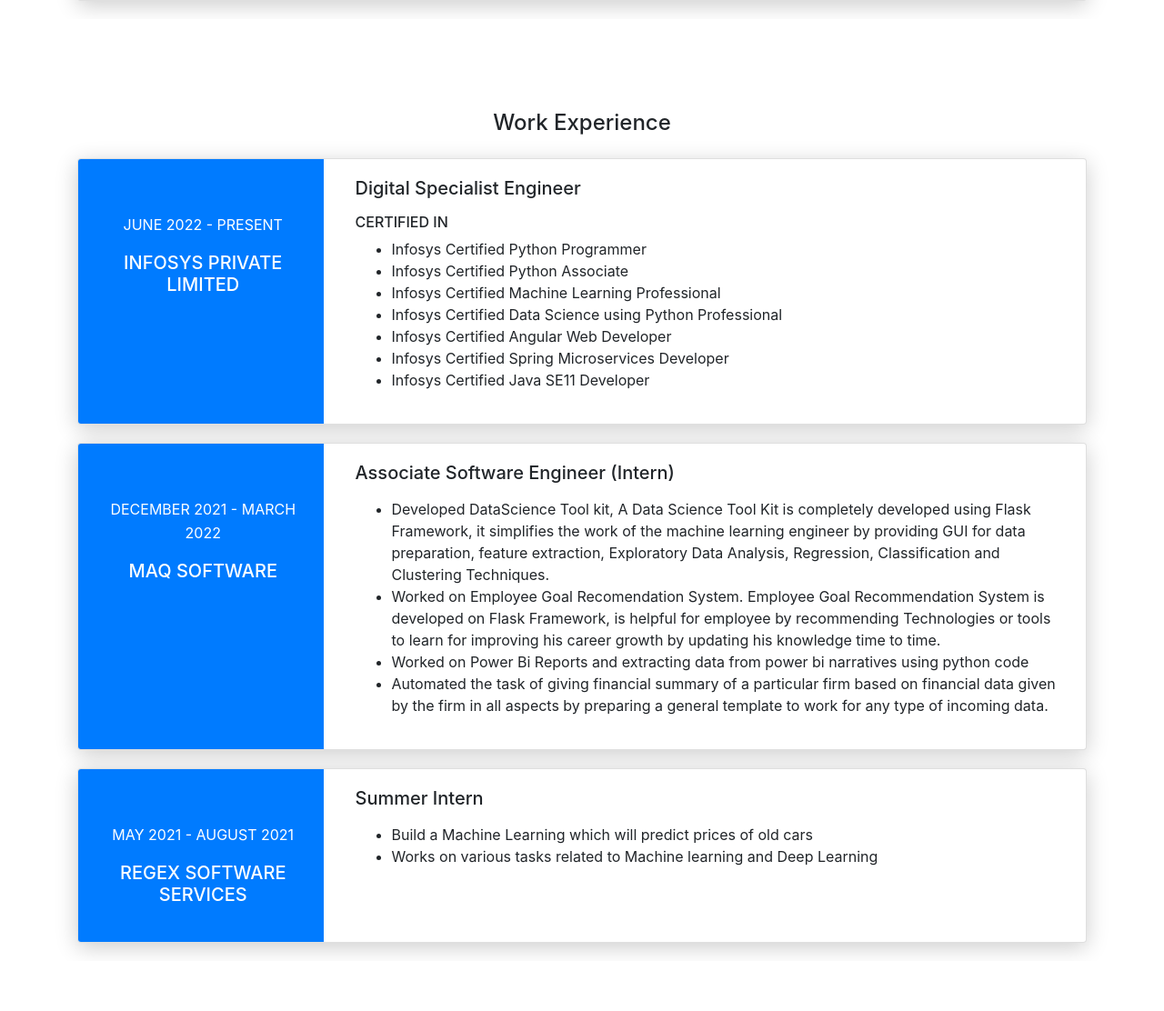
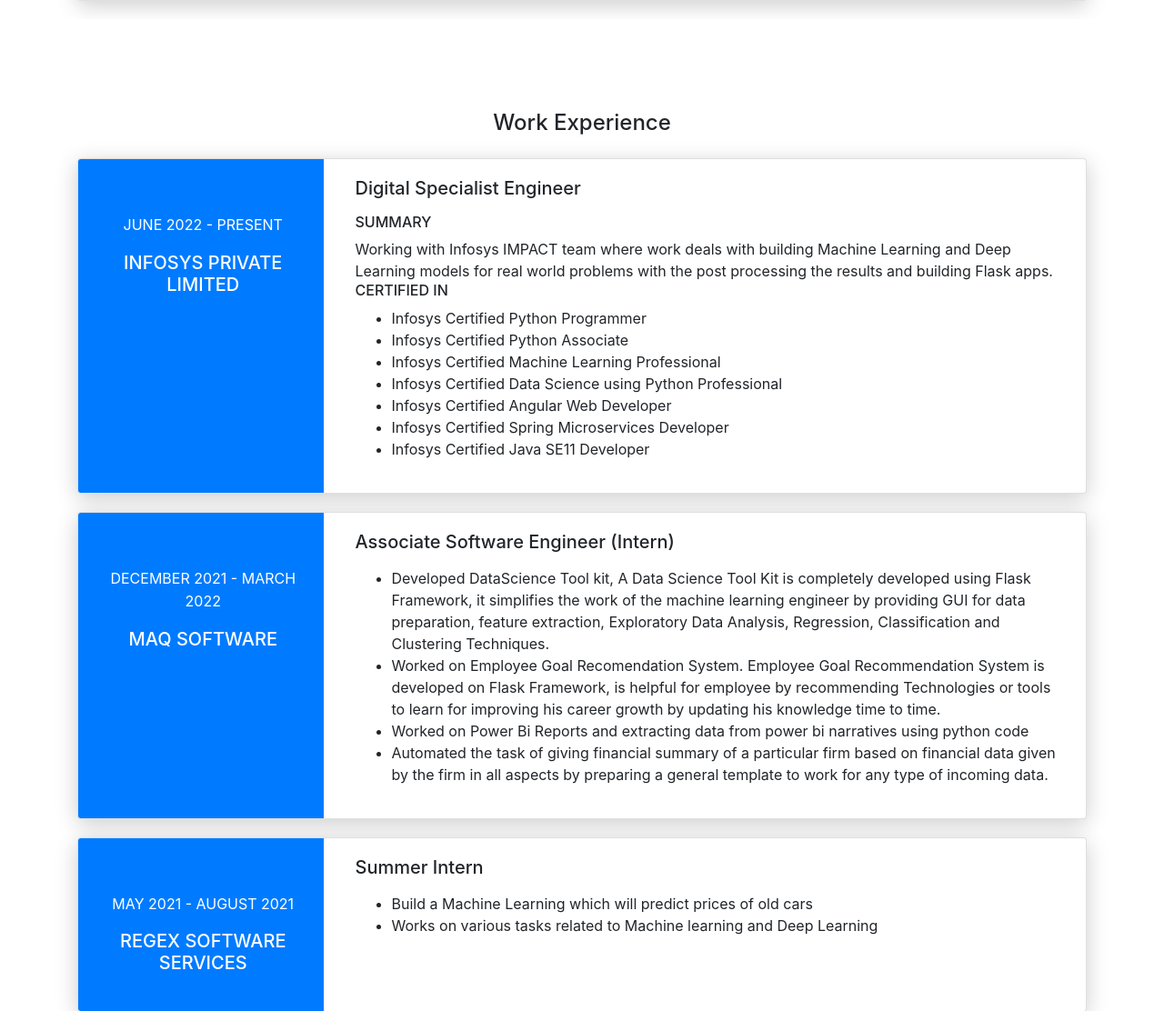
Before and after one commit to NirmalVignu/portifolio, a Flask app: page / in a window 1280 px wide. Shown: the part 1759-2871 px from the top of the page at 91% size. Run offline with Flask 2, Linux system fonts and the light colour scheme; some libraries are stand-ins or nearby versions.

Commit message:
Update index.html

```diff
--- a/templates/index.html
+++ b/templates/index.html
@@ -186,6 +186,8 @@
                 <div class="card-body">
                   <div class="h5">Digital Specialist Engineer</div>
                   <p>
+                    <div class="h6">Summary</div>
+                        Working with Infosys IMPACT team where work deals with building Machine Learning and Deep Learning models for real world problems with the post processing the results and building Flask apps.
                     <div class="h6">Certified In</div>
                     <ul>
                       <li>Infosys Certified Python Programmer</li>
```
